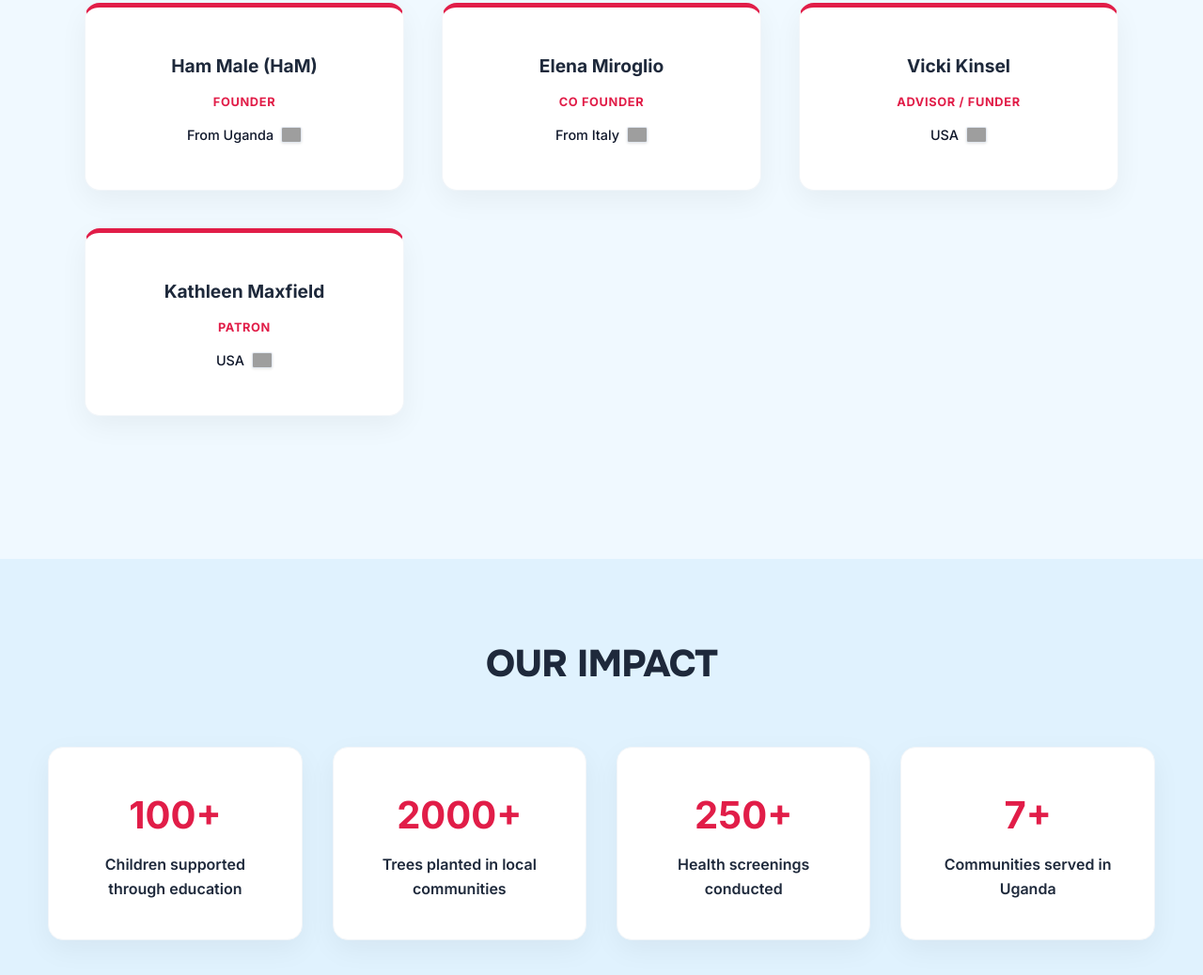
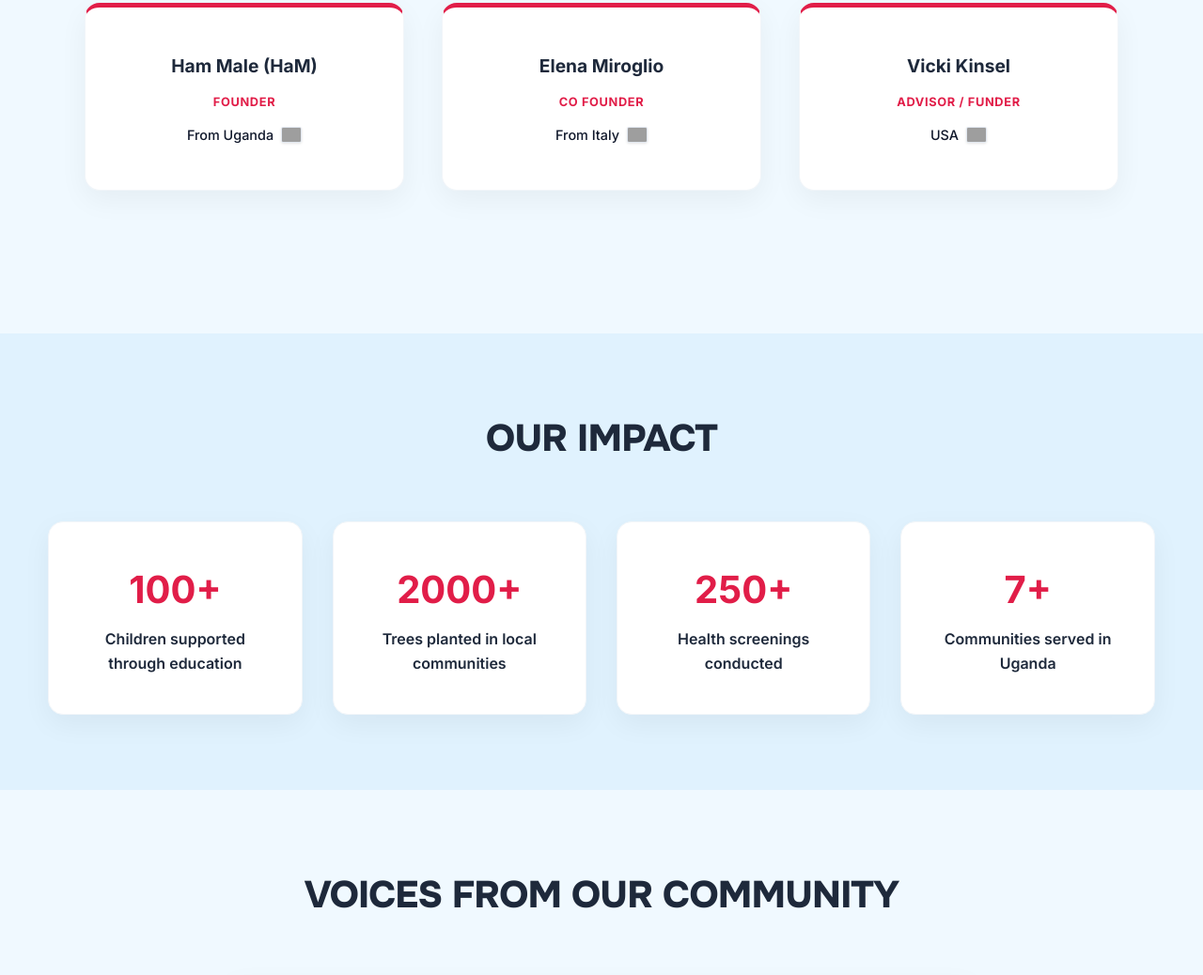
Before and after one commit to juliantumuhimbise/Light-Of-African-Child, a plain HTML site: page index.html in a window 1280 px wide. Shown: the part 3600-4638 px from the top of the page at 94% size. Drawn offline with Linux system fonts and the light colour scheme; grey boxes are pictures that could not be loaded.

Commit message:
Remove leader item for Kathleen Maxfield

```diff
--- a/index.html
+++ b/index.html
@@ -277,21 +277,7 @@
                     /></span>
                   </div>
                 </div>
-                <div class="leader-item info-card">
-                  <div class="leader-info">
-                    <strong>Kathleen Maxfield</strong>
-                    <span class="role">Patron</span>
-                    <span class="country"
-                      >USA
-                      <img
-                        loading="lazy"
-                        src="https://flagcdn.com/us.svg"
-                        width="20"
-                        alt="USA Flag"
-                        class="flag-icon"
-                    /></span>
-                  </div>
-                </div>
+
               </div>
             </div>
           </div>
```
